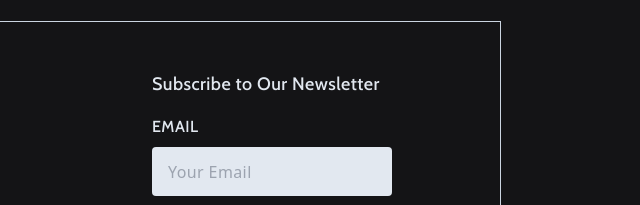
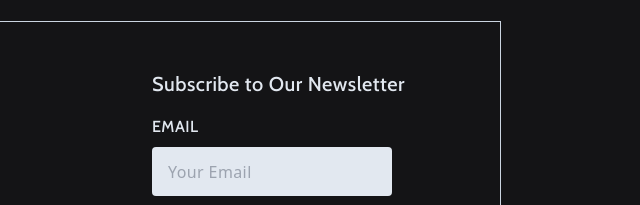
Before and after one commit to Mr-Hosny/Visitia, a plain HTML site: page index.html in a window 1280 px wide. Shown: the part 3855-4060 px from the top of the page, 587-1227 px from the left. Drawn offline with nearby package versions, Linux system fonts and the light colour scheme.

Commit message:
Update index.html

```diff
--- a/index.html
+++ b/index.html
@@ -330,7 +330,7 @@
       </div>
 
       <form class="grid grid-cols-1 w-[300px]">
-        <p class="text-[0.75rem] sm:text-lg text-slate-200 tracking-wide font-tight font-[Cabin] pb-2">Subscribe to Our
+        <p class="text-[0.75rem] sm:text-lg md:text-xl text-slate-200 tracking-wide font-tight font-[Cabin] pb-2">Subscribe to Our
           Newsletter</p>
         <label for="email"
           class="text-[0.75rem] sm:text-base text-slate-200 tracking-wide font-tight font-[Cabin] uppercase">email</label>
```
